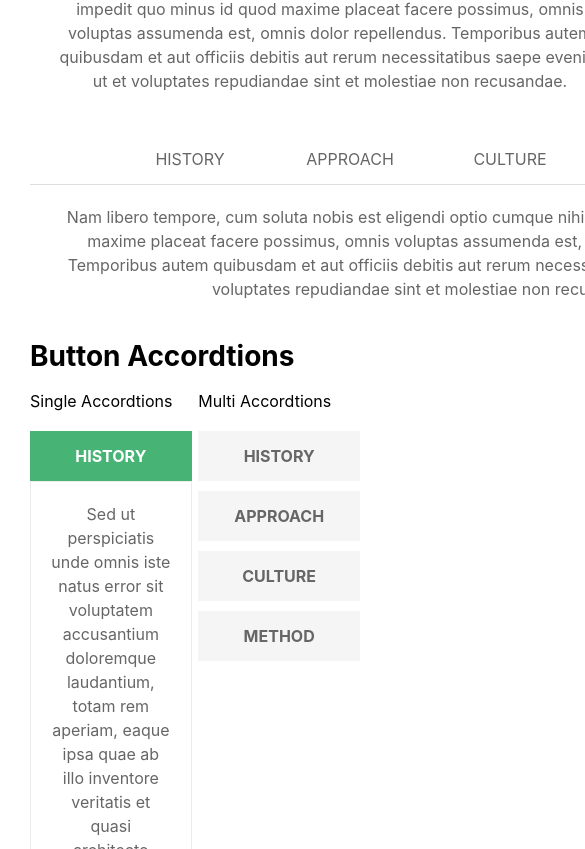
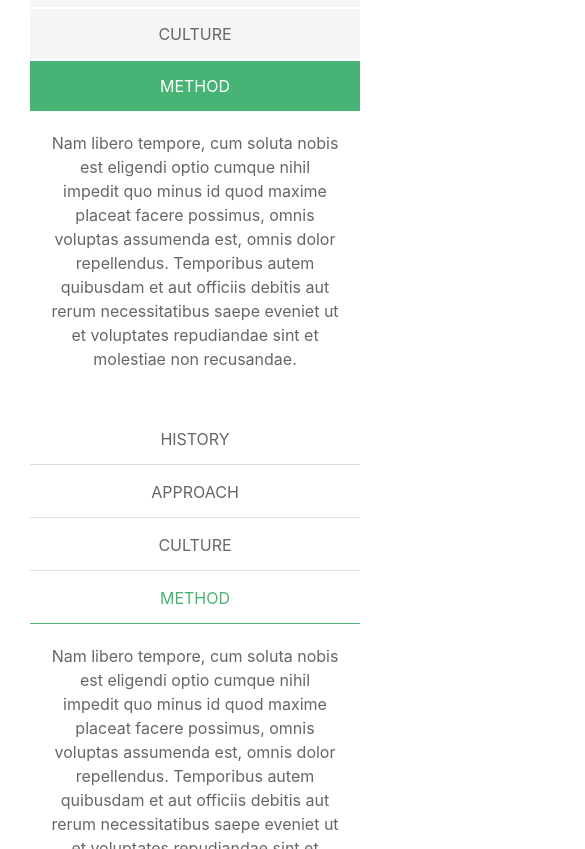
Before and after one commit to nhannn87dn/react-app, a React (Create React App) app: page / in a window 390 px wide. Shown: the part 1095-1944 px from the top of the page, 585 px wide, since content can reach past the window. Built offline with nearby package versions, Linux system fonts and the light colour scheme.

Commit message:
update responsive

```diff
--- a/src/Homeworks/Session02/ButtonTabs/styles.module.css
+++ b/src/Homeworks/Session02/ButtonTabs/styles.module.css
@@ -1,8 +1,8 @@
 .button_tab {
-    width: 600px;
+    max-width: 600px;
 }
 .text_tab {
-   width:800px;
+   max-width:800px;
 }
 .tabs__wrapper {
     display: block;
@@ -61,3 +61,15 @@
     color: #47b475;
     border-bottom: 1px solid #47b475;
 }
+
+@media (max-width: 799px) {
+    .tabs__list {
+        flex-direction: column;
+        flex-wrap: wrap;
+    }
+    .tabs__item {
+
+        margin-top: 2px;
+    }
+
+}
--- a/src/Homeworks/Session02/LightboxGallery/styles.module.css
+++ b/src/Homeworks/Session02/LightboxGallery/styles.module.css
@@ -26,7 +26,8 @@
 }
 
 .slide_show {
-    width: 1200px;
+    max-width: 1200px;
+    width: 90%;
     height: auto;
     max-height: 700px;
     margin: 0 auto;
@@ -138,3 +139,18 @@
 		opacity: 1;
 	}
 }
+
+@media (max-width: 799px) {
+    .thumbnail_item {
+        width: 33.3%;
+        height: 100px;
+    }
+
+}
+@media (max-width: 480px) {
+    .thumbnail_item {
+        width: 50%;
+        height: 150px;
+    }
+
+}
--- a/src/Homeworks/Session02/Slide2/styles.module.css
+++ b/src/Homeworks/Session02/Slide2/styles.module.css
@@ -1,6 +1,6 @@
 .slide_wrapper {
     position: relative;
-    width: 800px;
+    max-width: 800px;
     height: auto;
     margin: 0 auto;
 }
@@ -76,7 +76,7 @@
     margin: 0;
 }
 .slide_controls_thumbnail img{
-    height: 120px;
+    max-height: 120px;
     width: 100%;
     opacity: .7;
 }
--- a/src/Homeworks/Session02/styles.module.css
+++ b/src/Homeworks/Session02/styles.module.css
@@ -13,3 +13,15 @@
 .row .col_50{
   flex-basis: 49%;
 }
+
+@media (max-width: 799px) {
+  .row {
+      flex-direction: column;
+      flex-wrap: wrap;
+  }
+  .row .col_50 {
+    flex: 1;
+    flex-basis: 100%;
+  }
+
+}
```
